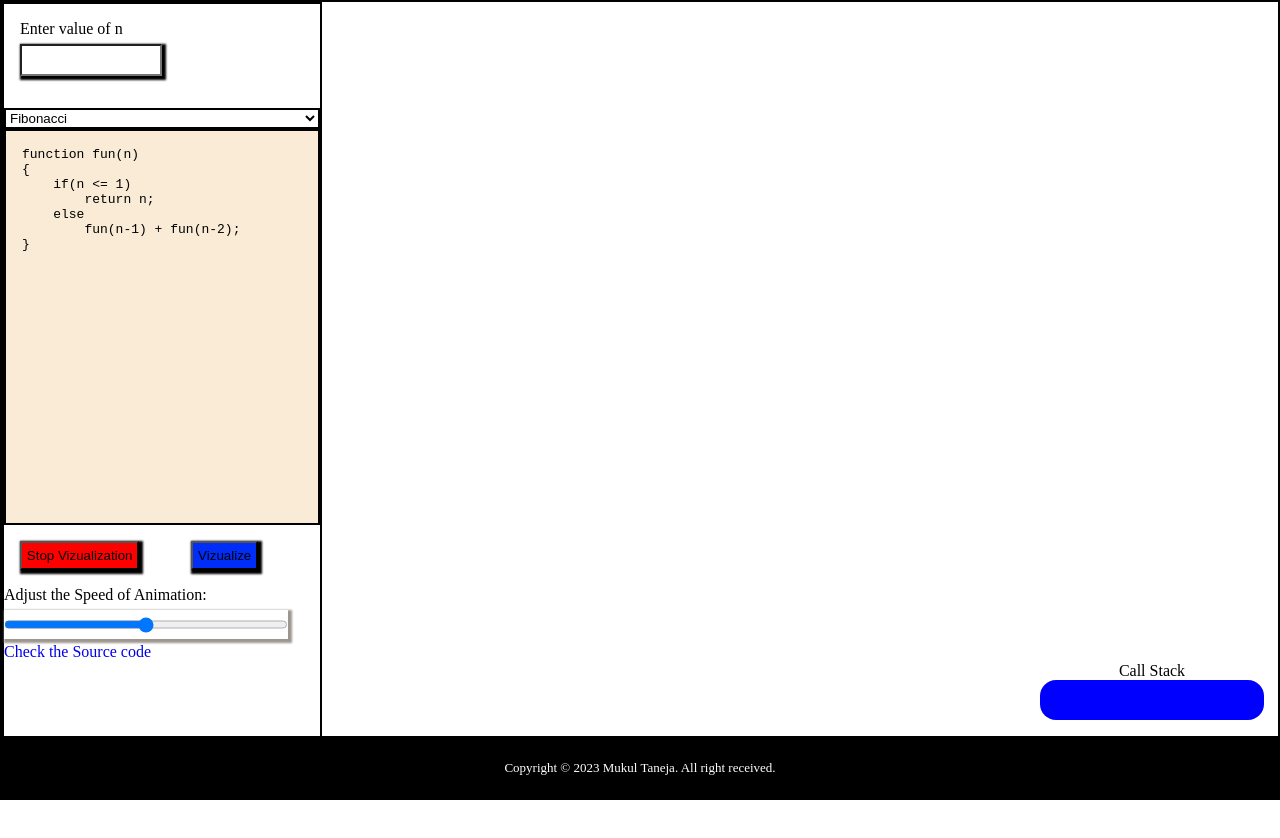
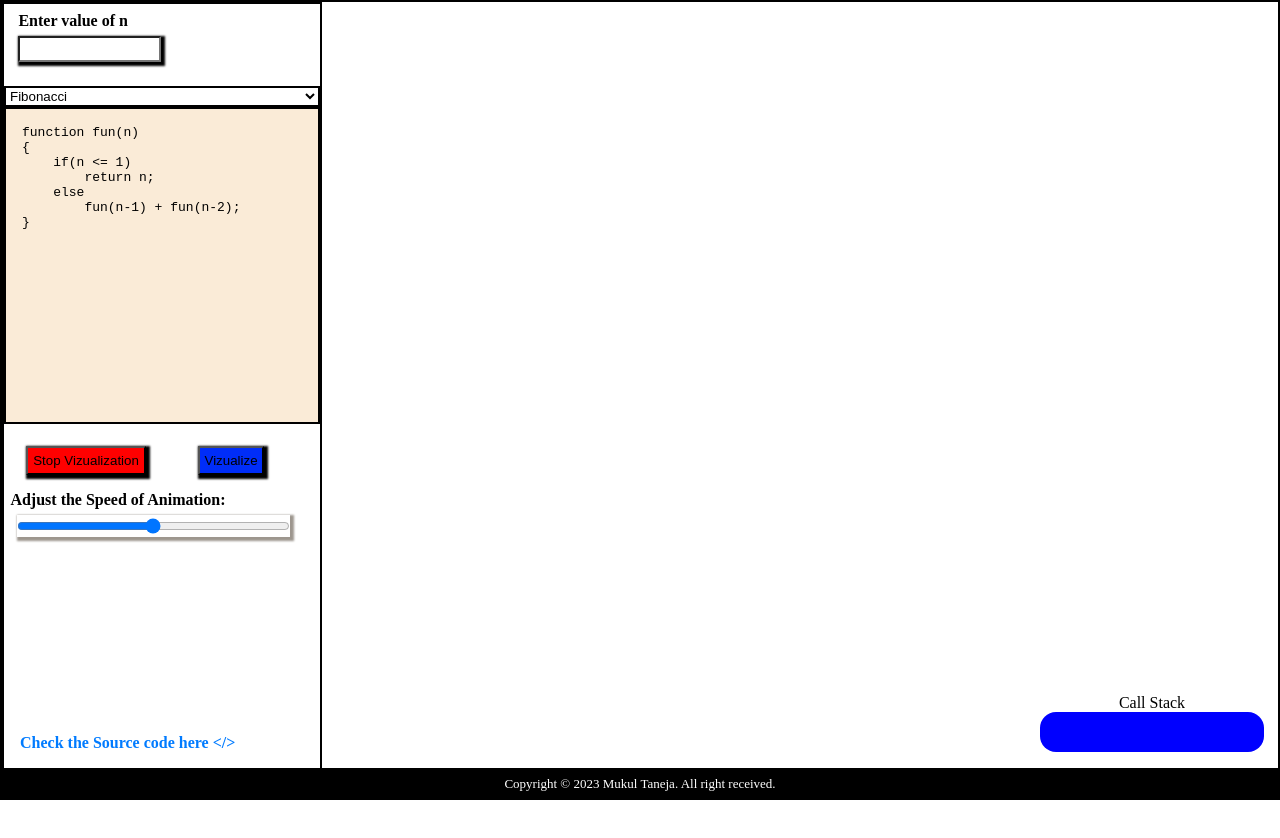
Before and after one commit to mkltaneja/Recursion-Visualizer, a plain HTML site: page index.html in a window 1280 px wide. Drawn offline with nearby package versions, Linux system fonts and the light colour scheme.

Commit message:
The Recursion Visualizer

```diff
--- a/Style.css
+++ b/Style.css
@@ -59,6 +59,7 @@ svg text
 
 .code-container
 {
+    height: 100%;
     width: 20rem;
     min-width: 20rem;
     border: 2px solid black;
@@ -67,7 +68,7 @@ svg text
 .codeWrapper
 {
     display: flex;
-    height: 50%;
+    height: 40%;
     width: 100%;
     min-width: 19rem;
     padding: 1rem;
@@ -88,7 +89,7 @@ svg text
     align-items: center;
     position: absolute;
     right: 1rem;
-    bottom: 5rem;
+    bottom: 3rem;
     width: 17.5%;
 }
 
@@ -129,15 +130,22 @@ svg text
 input
 {
     box-shadow: 2px 2px 2px 2px;
+    margin-left: 0.4rem;
     margin-top: 0.4rem;
-    padding: 0.4rem;
+    padding: 0.2rem;
     width: 90%;
 }
 
 .arguments-input
 {
     width: 50%;
-    margin: 1rem;
+    margin: 0.5rem;
+}
+
+.arguments-input > label
+{
+    margin-left: 0.4rem;
+    font-weight: bold;
 }
 
 button
@@ -161,6 +169,16 @@ button:hover
 .code-selector option:hover
 {
     cursor: pointer;
+}
+
+.animation-control
+{
+    padding: 0.4rem;
+}
+
+.animation-control > label
+{
+    font-weight: bold;
 }
 
 .memo-box
@@ -206,7 +224,7 @@ button:hover
     position: sticky;
     bottom: 0;
     width: 100%;
-    height: 4rem;
+    height: 2rem;
     background: black;
     display: flex;
     align-items: center;
@@ -214,6 +232,21 @@ button:hover
     font-weight: 300;
     font-size: small;
     color: white;
+}
+
+.source-code-url
+{
+    position: absolute;
+    margin-left: 1rem;
+    bottom: 3rem;
+    color: #007bff;
+    font-weight: bold;
+}
+
+.source-code-url:hover
+{
+    text-decoration: underline;
+    color: #0056b3;
 }
 
 @media screen and (max-width:995px)
--- a/index.html
+++ b/index.html
@@ -33,7 +33,7 @@
                 <input type="range" min="0" max="100" class="slider" />
             </div>
 
-            <a class="source-code-url" href="https://github.com/mkltaneja/Recursion-Visualizer">Check the Source code</a>
+            <a class="source-code-url" href="https://github.com/mkltaneja/Recursion-Visualizer">Check the Source code here &lt;/&gt; </a>
         </div>
 
 
```
